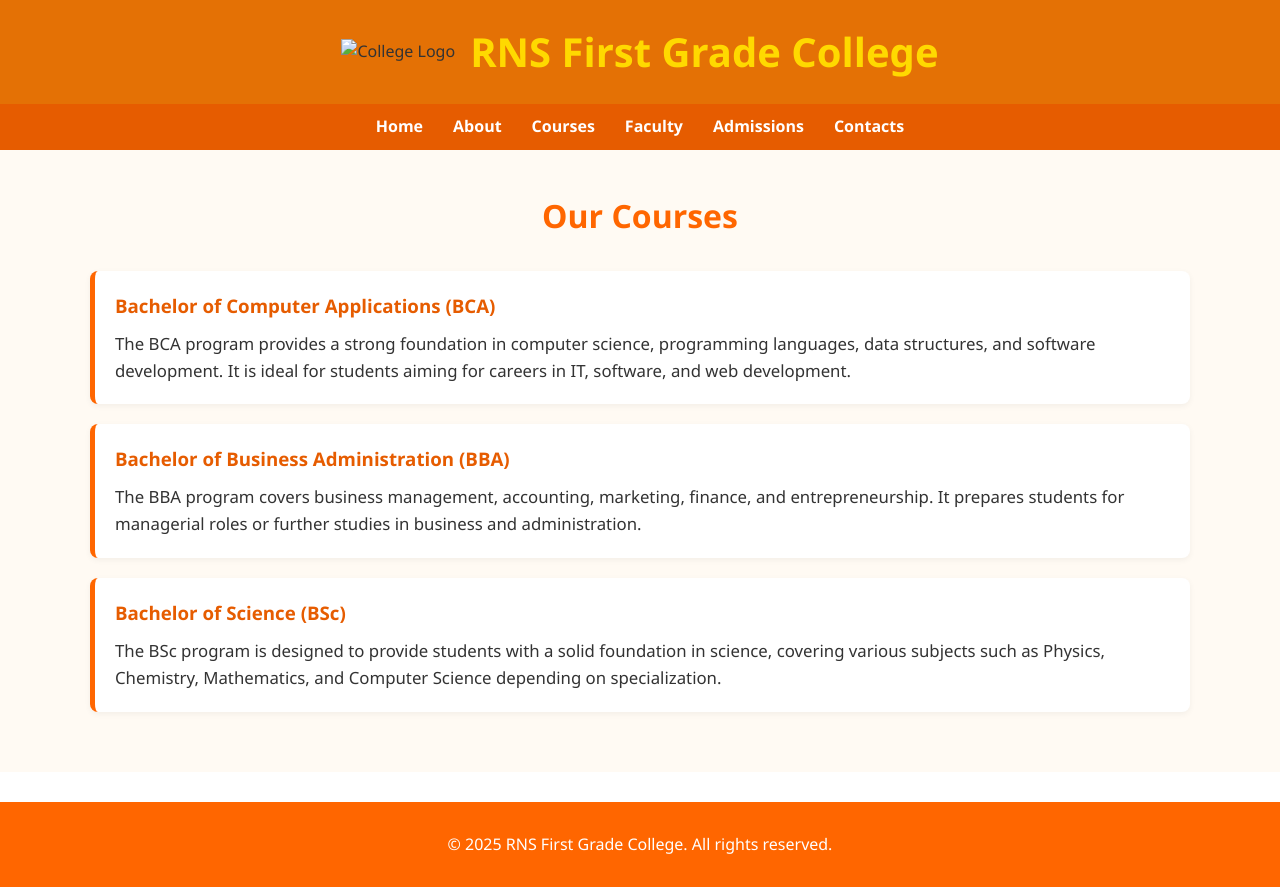
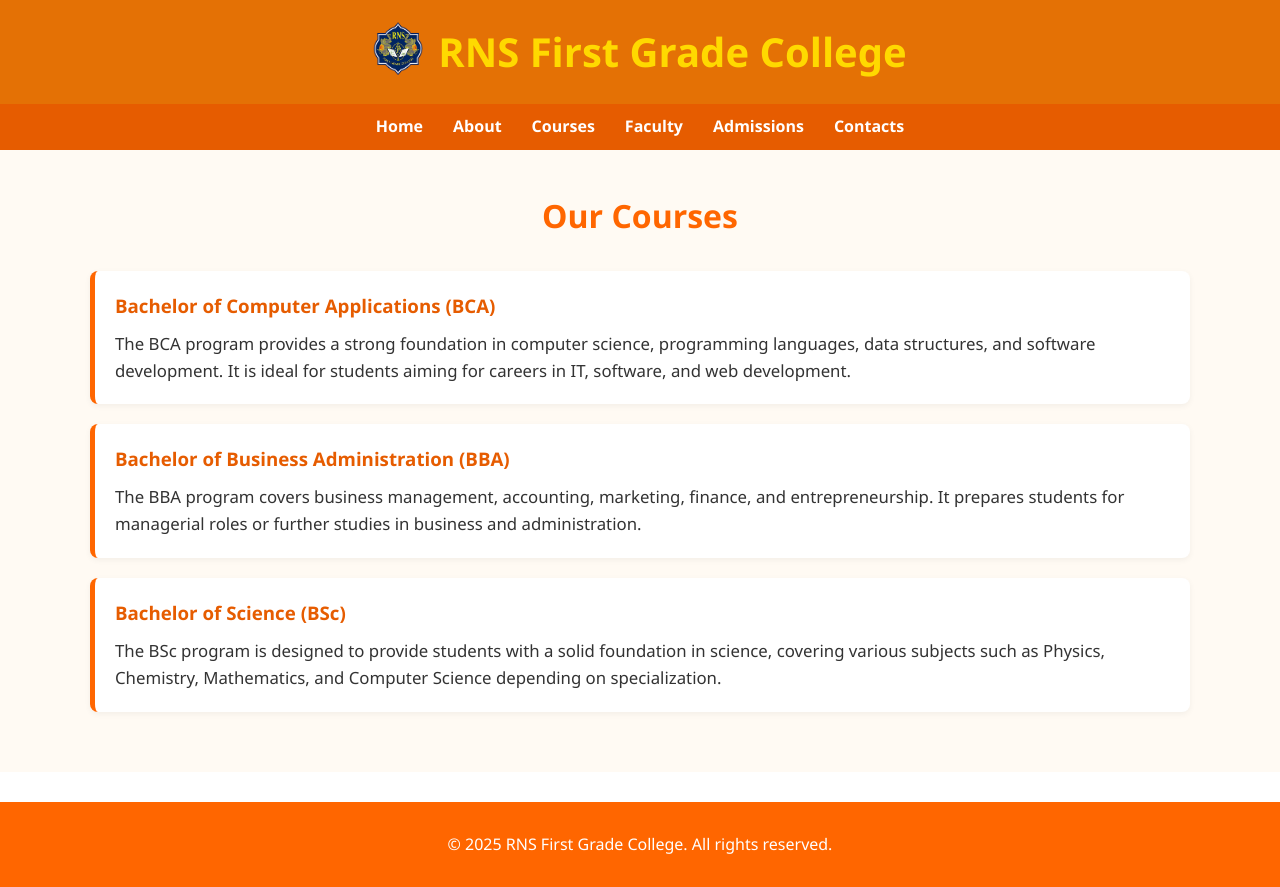
Before and after one commit to harixx69/College_Website, a plain HTML site: page courses.html in a window 1280 px wide. Drawn offline with Linux system fonts and the light colour scheme.

Commit message:
Update courses.html

```diff
--- a/courses.html
+++ b/courses.html
@@ -13,7 +13,7 @@
     <div class="container header-container">
       <!-- Logo -->
       <div class="logo-container">
-        <img src="images/logo.png" alt="College Logo" class="logo" />
+        <img src="logo.png" alt="College Logo" class="logo" />
       </div>
       <!-- College Name -->
       <div class="college-name">
```
